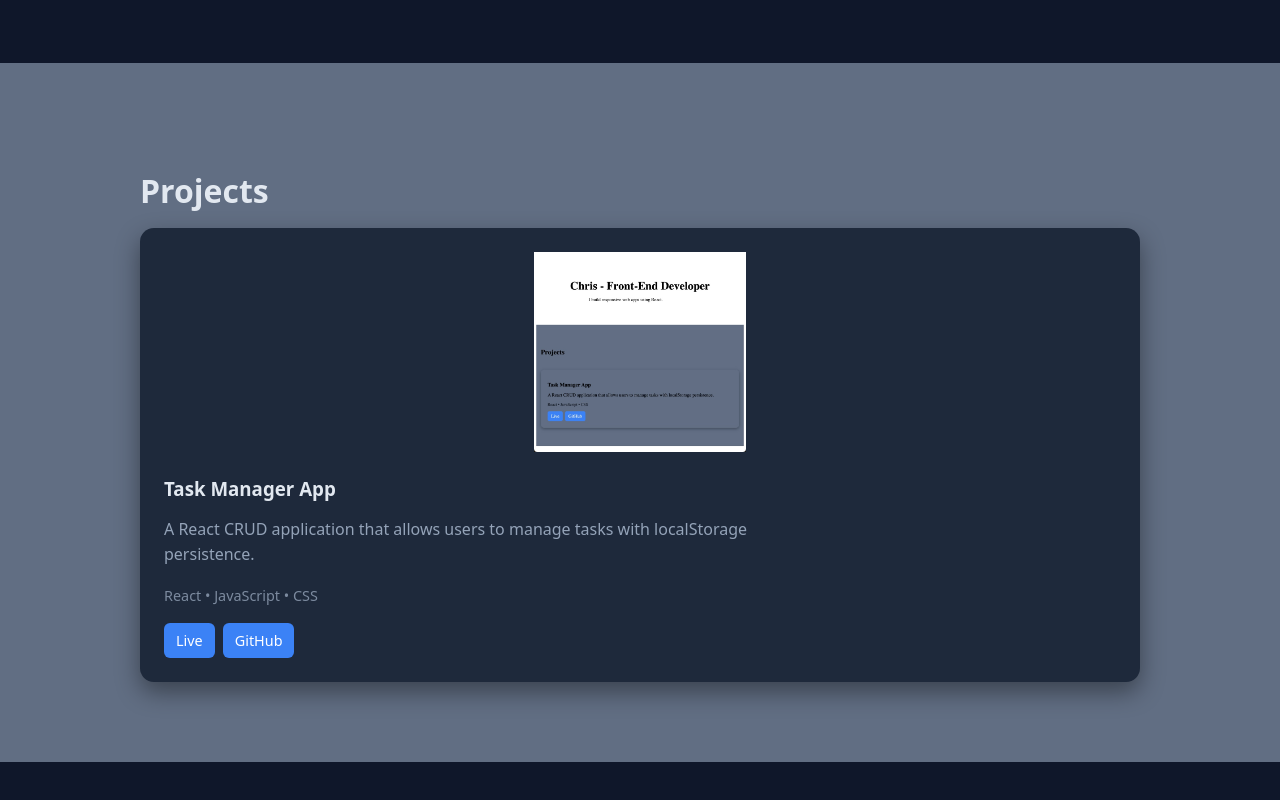
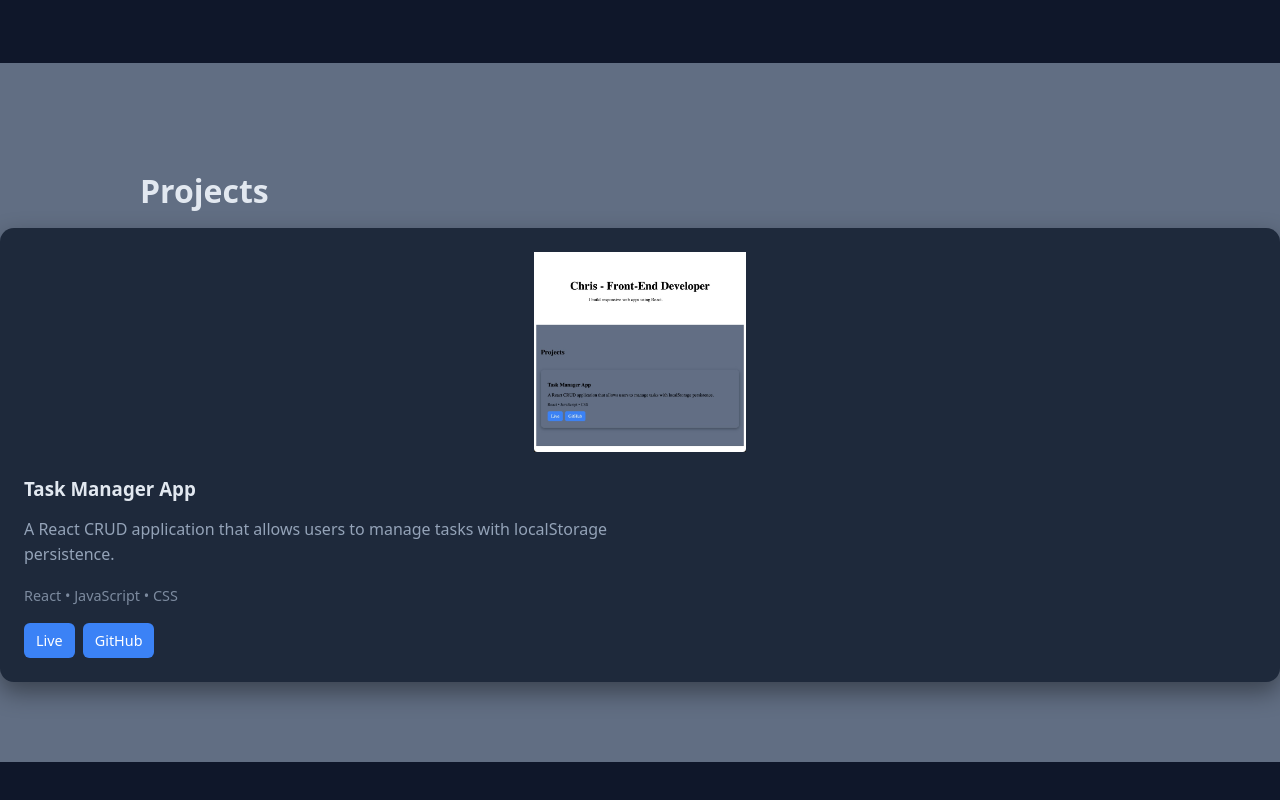
Before and after one commit to ccotti/portfolio, a React app: page / in a window 1280 px wide. Shown: the part 350-1150 px from the top of the page. Built offline with nearby package versions, Linux system fonts and the light colour scheme; the HTML template or start-up script is replaced by a standard one.

Commit message:
Make project cards look like Dribbble style

```diff
--- a/src/components/Projects.jsx
+++ b/src/components/Projects.jsx
@@ -4,6 +4,7 @@ function Projects() {
    <section id="projects" className="projects">
       <div className="container">
         <h2>Projects</h2>
+      </div>
 
         <div className="projects-grid">
 
@@ -13,6 +14,7 @@ function Projects() {
     <img src="/task-manager.png" alt="Task Manager" />
   </div>
 
+  <div className="card-content">
     <h3>Task Manager App</h3>
 
     <p>
```
Lines whose indentation alone changed are shown as unchanged.
